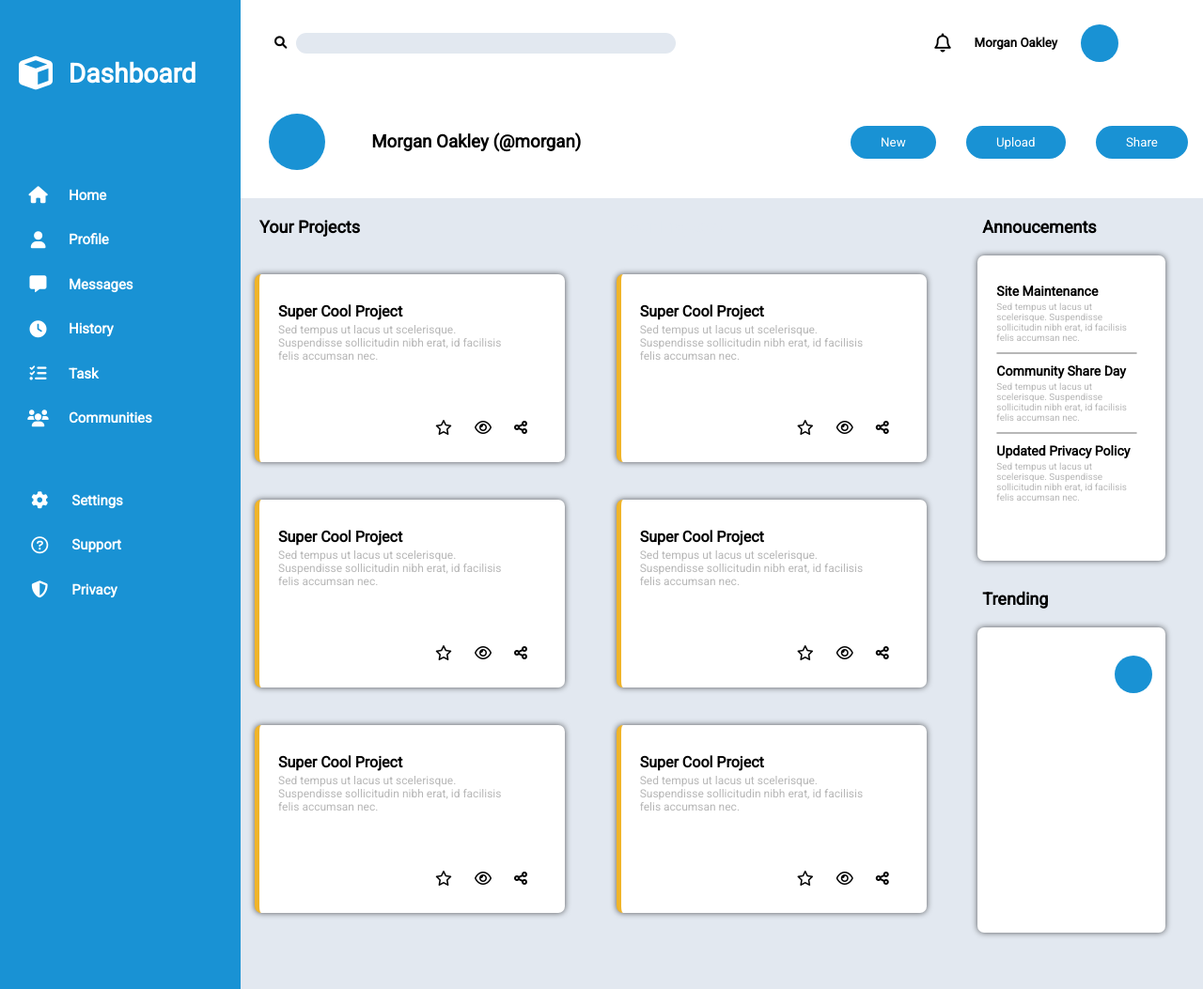
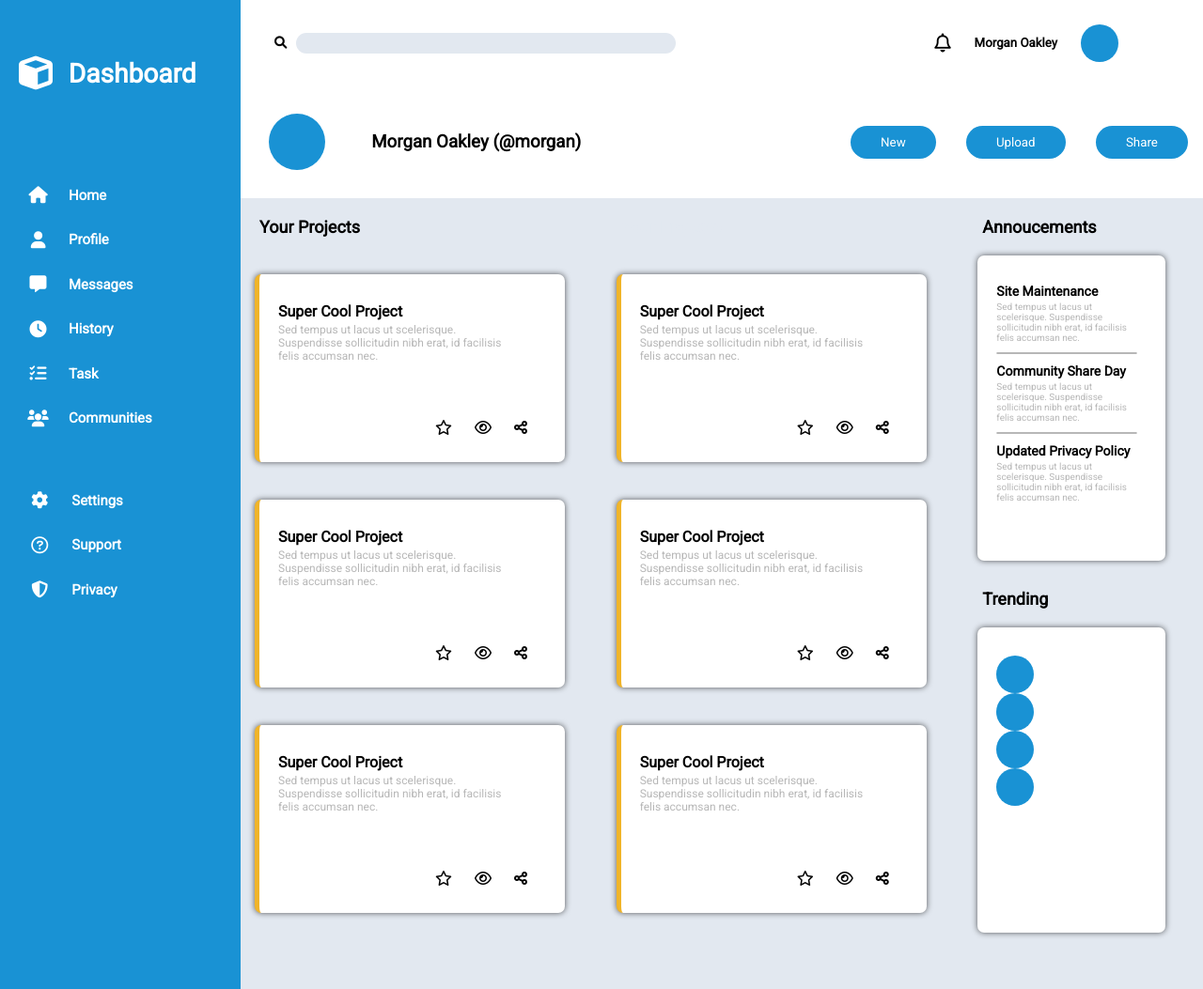
Before and after one commit to niklaskariniemi/admin-console, a plain HTML site: page index.html in a window 1280 px wide. Shown: the whole page at 94% size. Drawn offline with Linux system fonts and the light colour scheme.

Commit message:
Add profile pic to box eight

```diff
--- a/index.html
+++ b/index.html
@@ -247,7 +247,10 @@
                 </div>
                 <div id = "box-eight" class = "box">
                     <div class = "box-content">
-                        <div class = "profile-pic"></div>
+                        <div class = "profile-pic-right-one"></div>
+                        <div class = "profile-pic-right-two"></div>
+                        <div class = "profile-pic-right-three"></div>
+                        <div class = "profile-pic-right-four"></div>
                     </div>
                 </div>
             </div>
```
